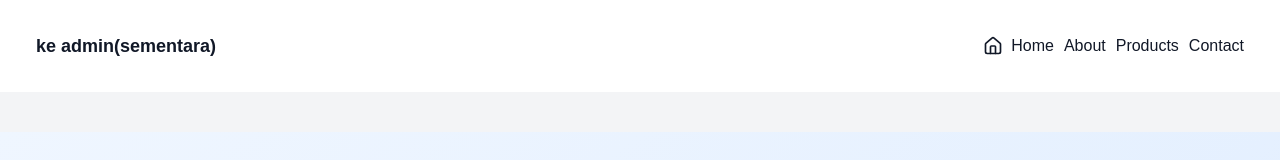
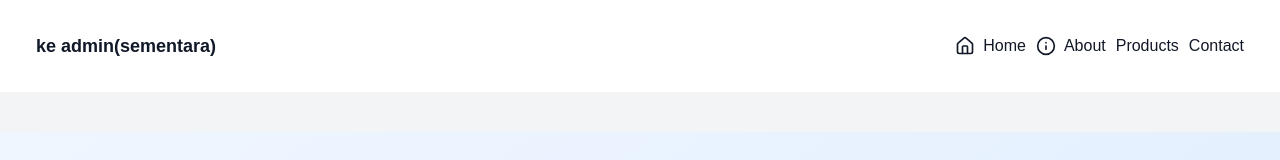
Before and after one commit to Deoca27/manusia-biasa, a Next.js app: page /contact in a window 1280 px wide. Shown: the top 160 px of the page. Built offline with nearby package versions, Linux system fonts and the light colour scheme.

Commit message:
rendika : menambahkan logo info

```diff
--- a/app/layout.tsx
+++ b/app/layout.tsx
@@ -26,6 +26,7 @@ export default function RootLayout({
                 <span>Home</span>
               </Link>
               <Link href={"/about"} className="group flex items-center hover:text-blue-300 transition ml-2.5">
+              <Info className="mr-2 group-hover:scale-110 transition" size={20} />
               About
               </Link>
               <Link href={"/product"} className="hover:text-blue-400 transition ml-2.5">Products</Link>
```
